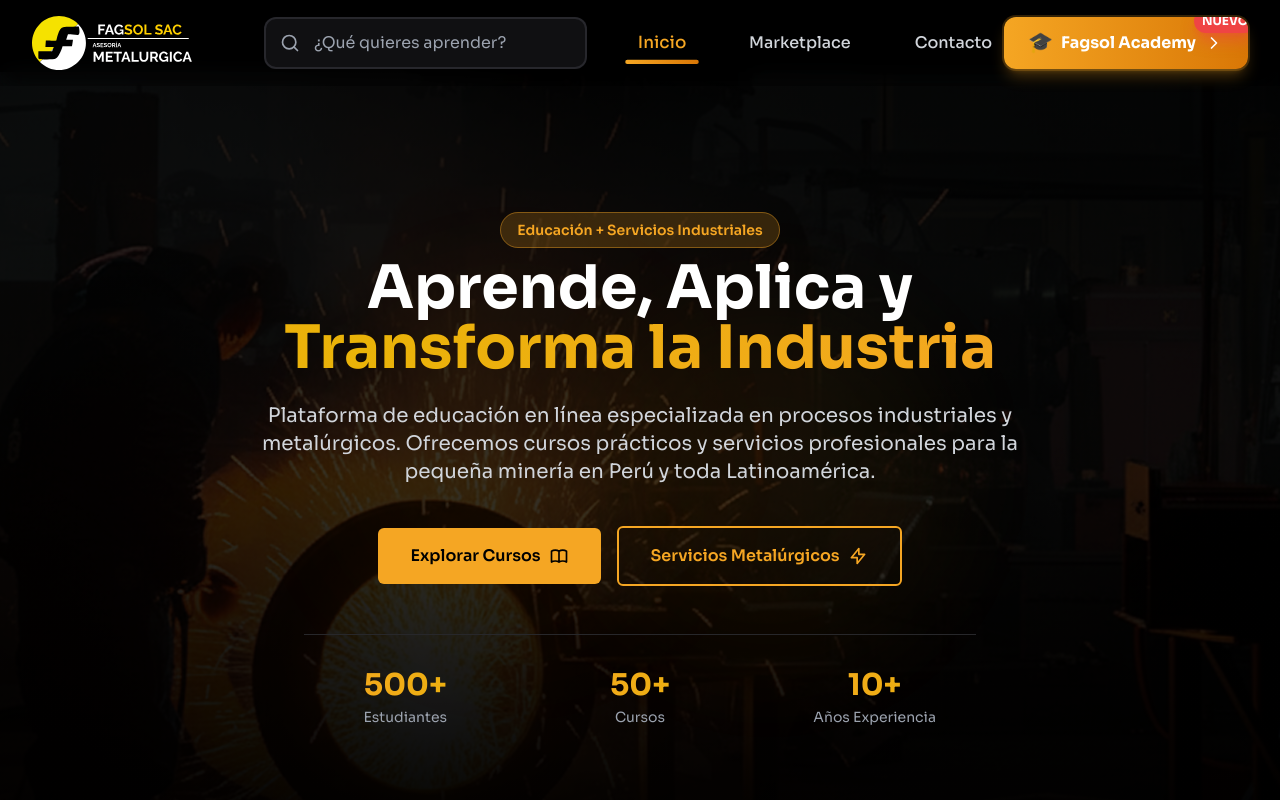
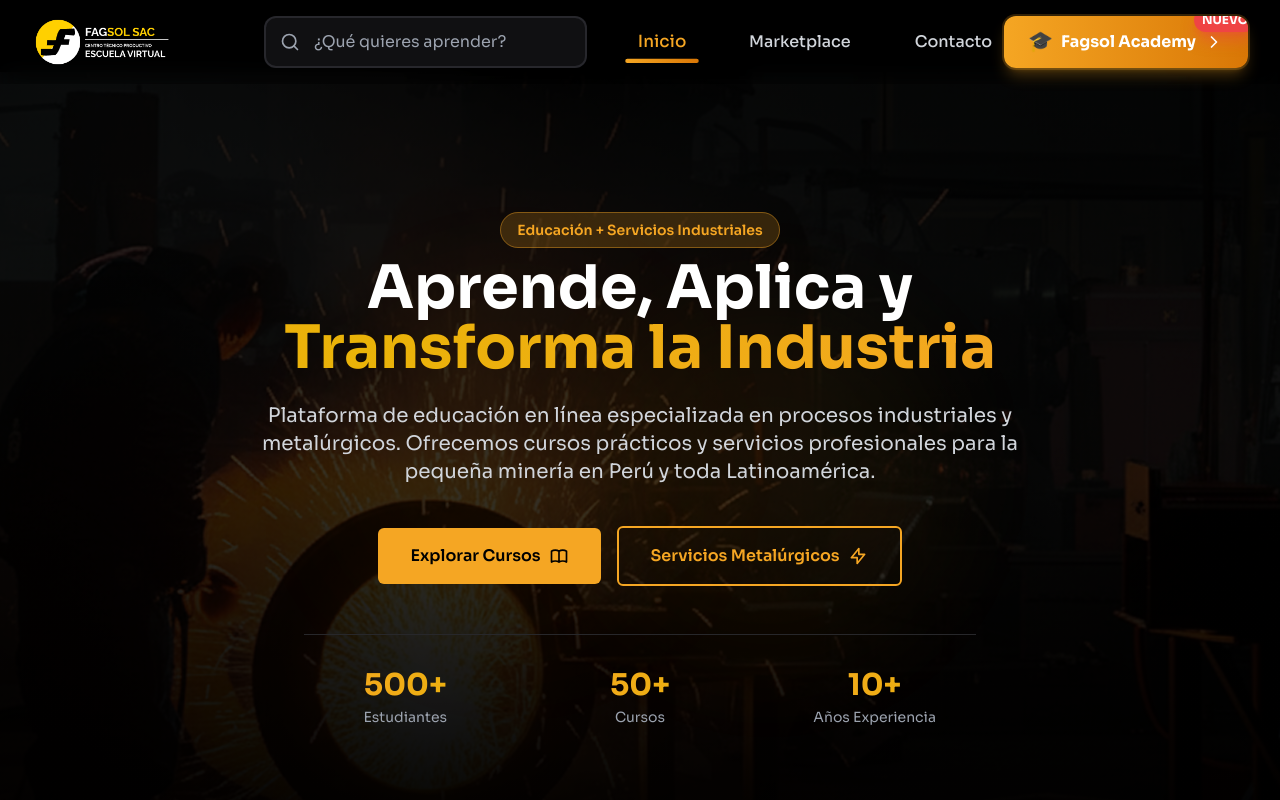
Before and after one commit to Roniel543/fagsol, a Next.js app in the folder frontend/: page / in a window 1280 px wide. Shown: the top 800 px of the page. Built offline with nearby package versions, Linux system fonts and the light colour scheme.

Commit message:
fix: change logo fagsol.sac

```diff
--- a/frontend/src/shared/components/Header.tsx
+++ b/frontend/src/shared/components/Header.tsx
@@ -113,7 +113,7 @@ const Header = () => {
                             <Image
                                 width={160}
                                 height={50}
-                                src="/assets/logo_text.svg"
+                                src="/assets/logo_school.png"
                                 alt="Fagsol S.A.C"
                                 className="transition-all duration-300 group-hover:opacity-90 group-hover:drop-shadow-lg"
                             />
```
Also changed, not shown: frontend/public/assets/logo_school.png (added).
